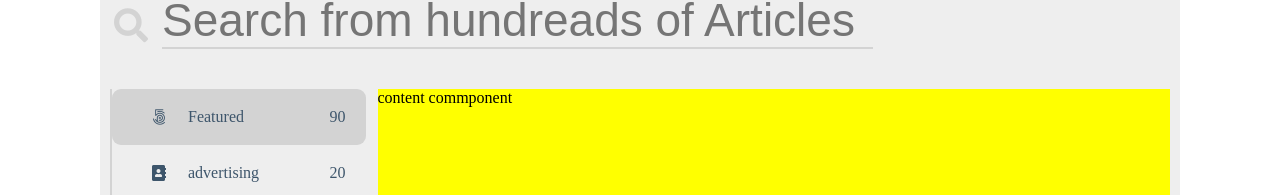
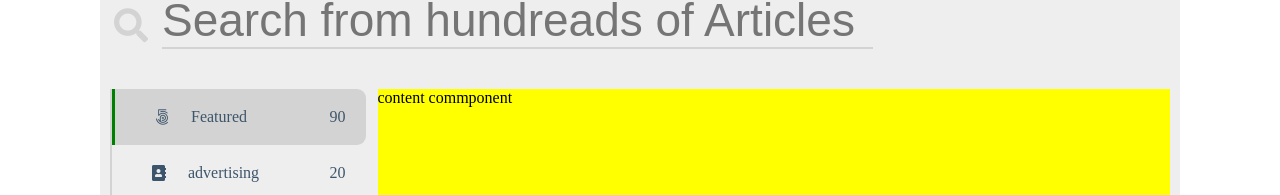
Before and after one commit to jughead79/jugspeed, a React (Create React App) app in the folder client/: page / in a window 1280 px wide. In both pictures the pointer is over the element 238 px from the left and 271 px from the top of the page. Shown: the part 154-349 px from the top of the page. Built offline with nearby package versions, Linux system fonts and the light colour scheme.

Commit message:
fix sidebar border style

```diff
--- a/client/src/components/home/sidebar/style.css
+++ b/client/src/components/home/sidebar/style.css
@@ -22,4 +22,7 @@
 }
 .sidebar-item:hover{
   background-color: lightgray;
+  border-left: solid 3px green;
+  border-top-left-radius: 0px;
+  border-bottom-left-radius: 0px;
 }
```
